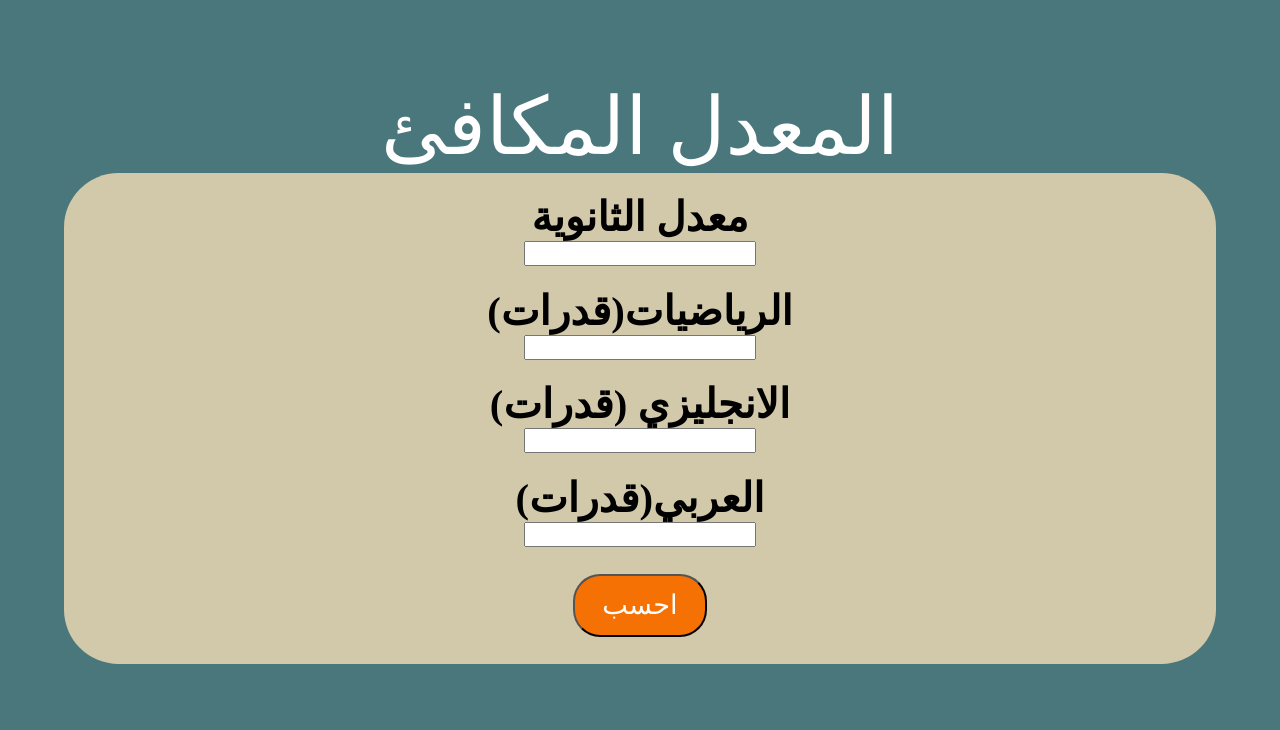
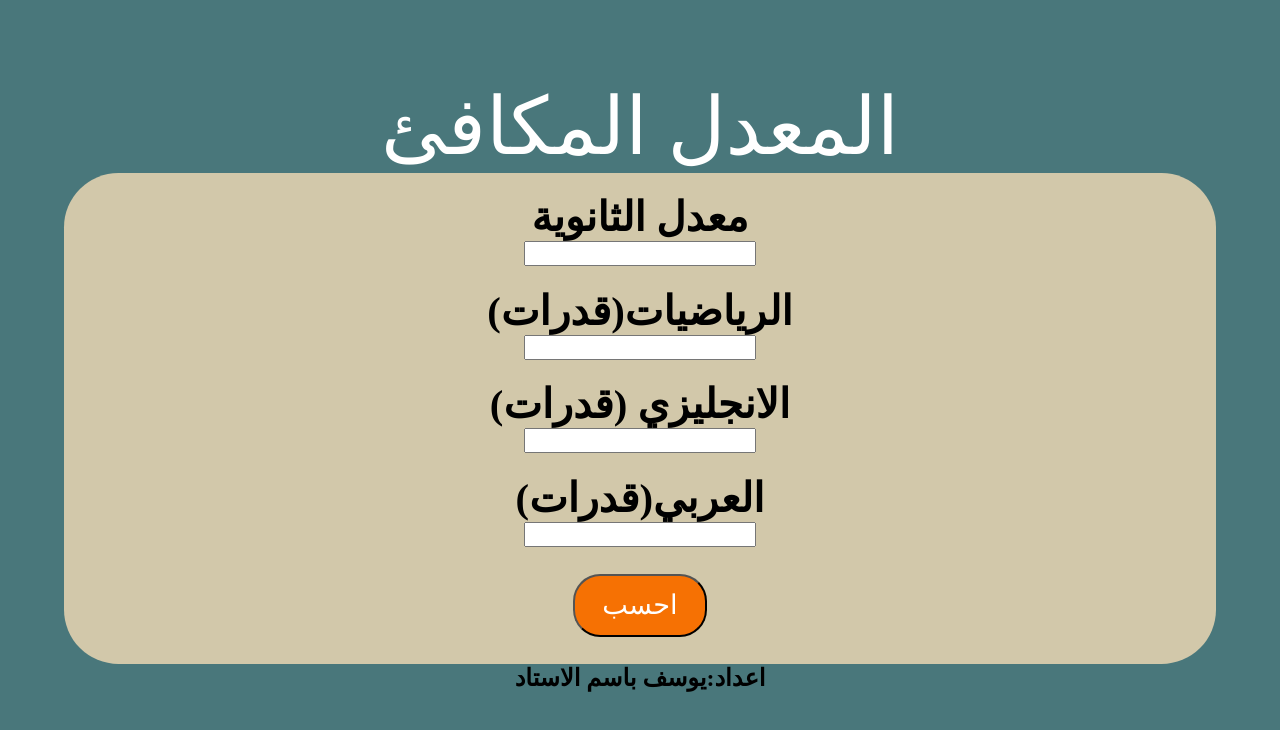
Before and after one commit to Waizo07/mokafe2, a plain HTML site: page index.html in a window 1280 px wide. Drawn offline with Linux system fonts and the light colour scheme.

Commit message:
Update index.html

```diff
--- a/index.html
+++ b/index.html
@@ -69,6 +69,7 @@
             <td>الآداب</td>
         </tr>
     </table>
+    <footer><h2>اعداد:يوسف باسم الاستاد</h2></footer>
 </body>
 <script src="main.js"></script>
 </html>
```
